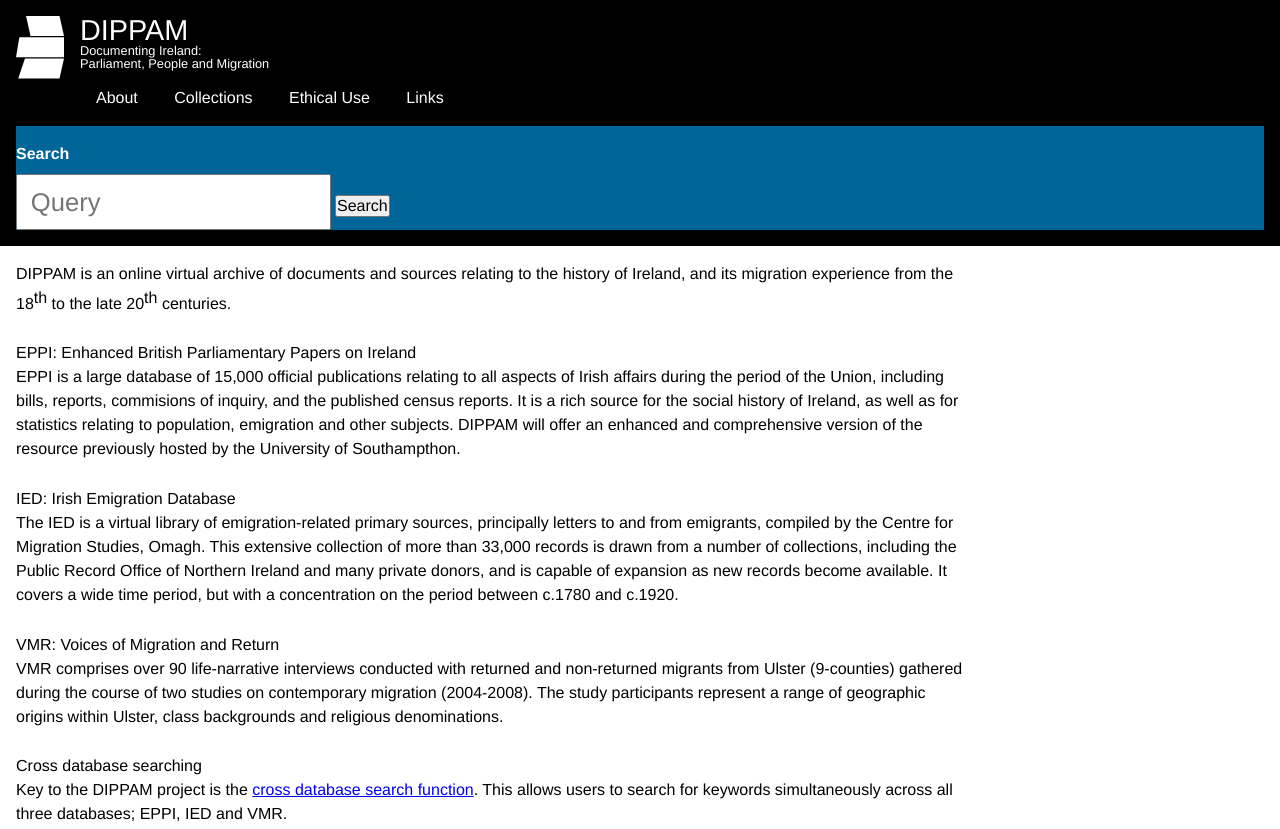
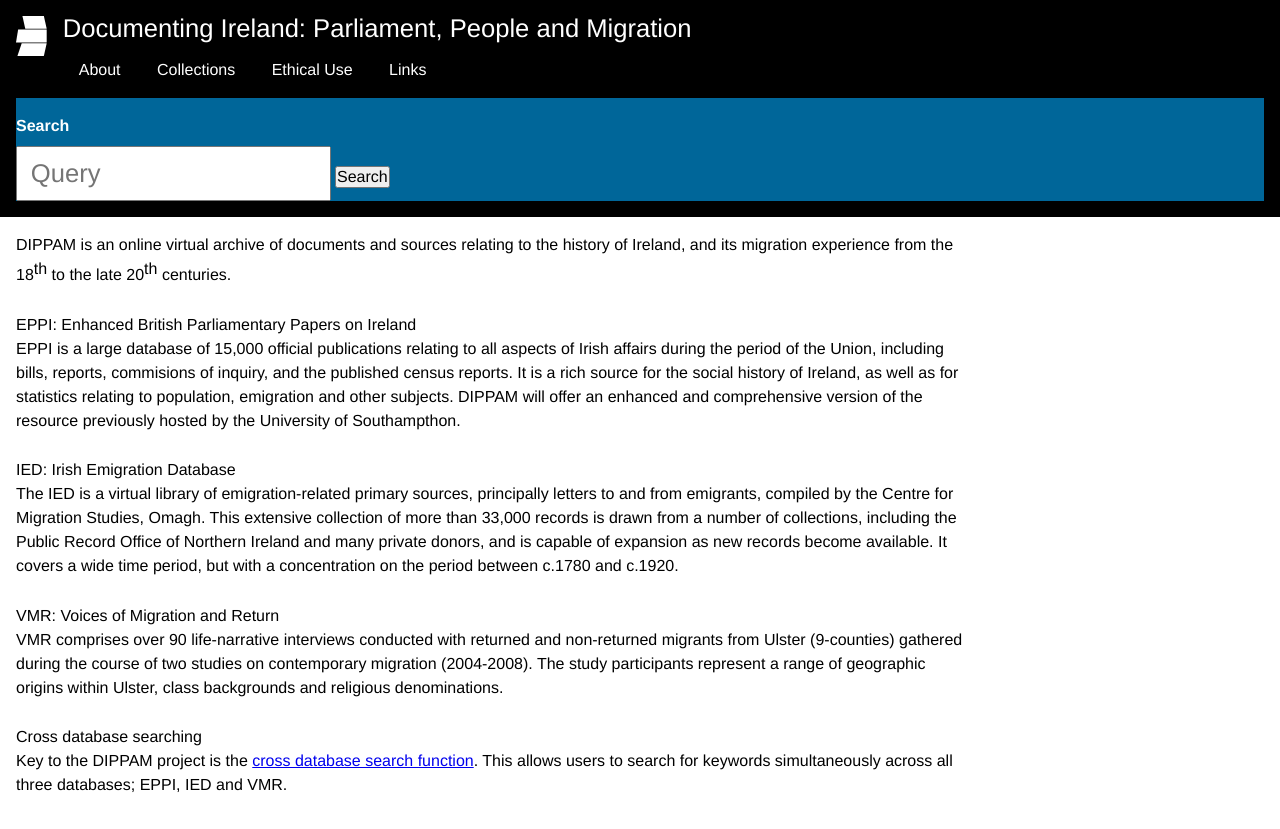
Before and after one commit to conail/dippam, a website: page public/homepage.html in a window 1280 px wide. Shown: the top 829 px of the page. Drawn offline with Linux system fonts and the light colour scheme.

Commit message:
Try removing abbrievated title.
Experiment in keeping one or other of title and it's abbreviation.

```diff
--- a/public/homepage.html
+++ b/public/homepage.html
@@ -15,8 +15,7 @@
 	      <path d="m 8,38 35,0 -4,18 -37,0 z" id="b3"/>
 	    </g>
 	  </svg>
-	  <h1>DIPPAM</h1>
-	  <h2>Documenting Ireland:<br/> Parliament, People and Migration</h2>
+	  <h1>Documenting Ireland: Parliament, People and Migration</h1>
 	</a>
 	<nav id="primary">
 	  <ul>
--- a/sass/style.sass
+++ b/sass/style.sass
@@ -26,21 +26,19 @@
     a#home
       display: block
       h1
-        font-size: 1.8em
-        line-height: 1em
-        margin: 0
-      h2
-        font-size: 0.8em
+        font-size: 1.6em
         line-height: 1em
         margin: 0
       svg#logo
         float: left
         margin-right: 1em
-        width: 3em
+        height: 40px
         g
           path
             fill: #FFF
             stroke: none
+          &:hover path
+            fill: #069
     nav#primary
       display: block
       li
```
Also changed, not shown: public/css/style.css.
